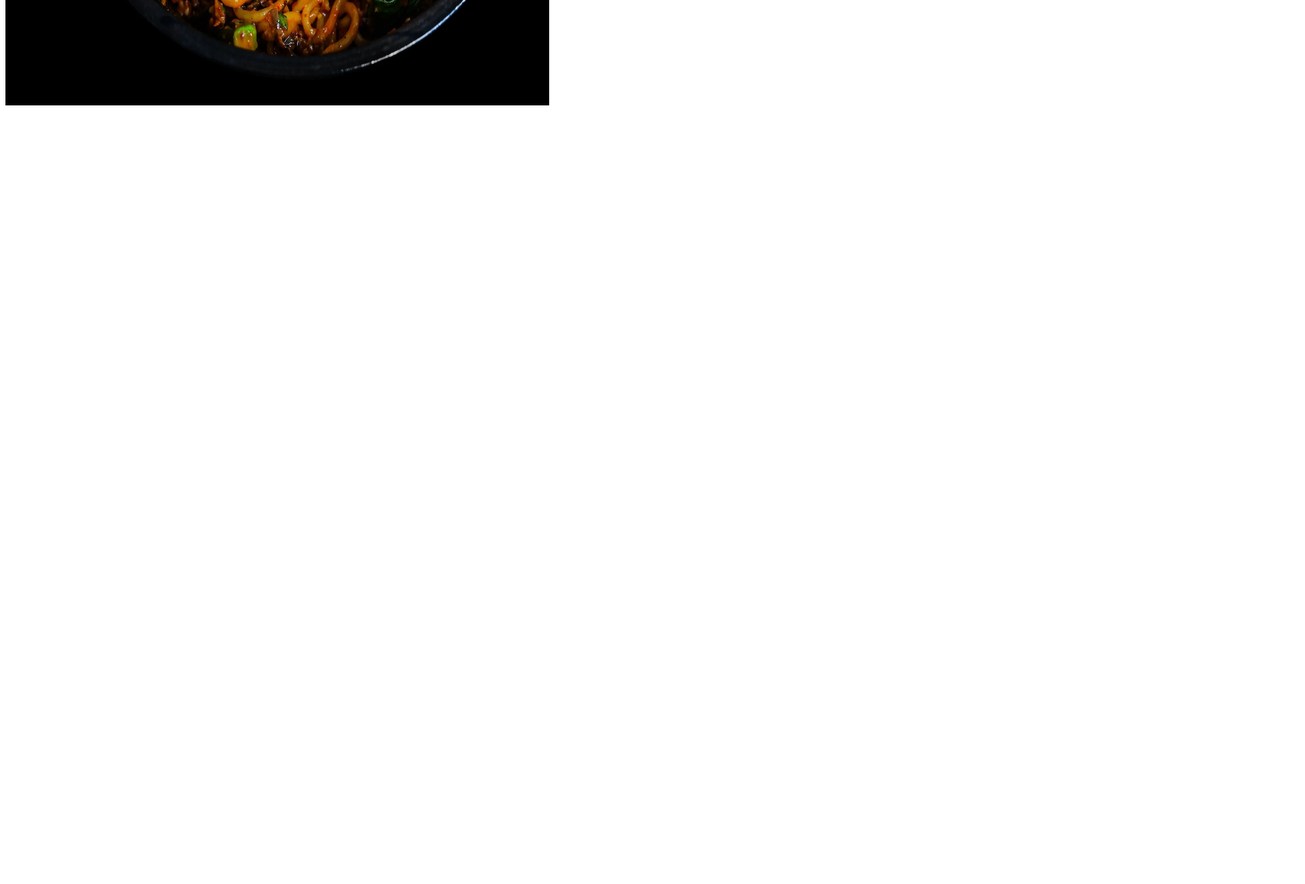
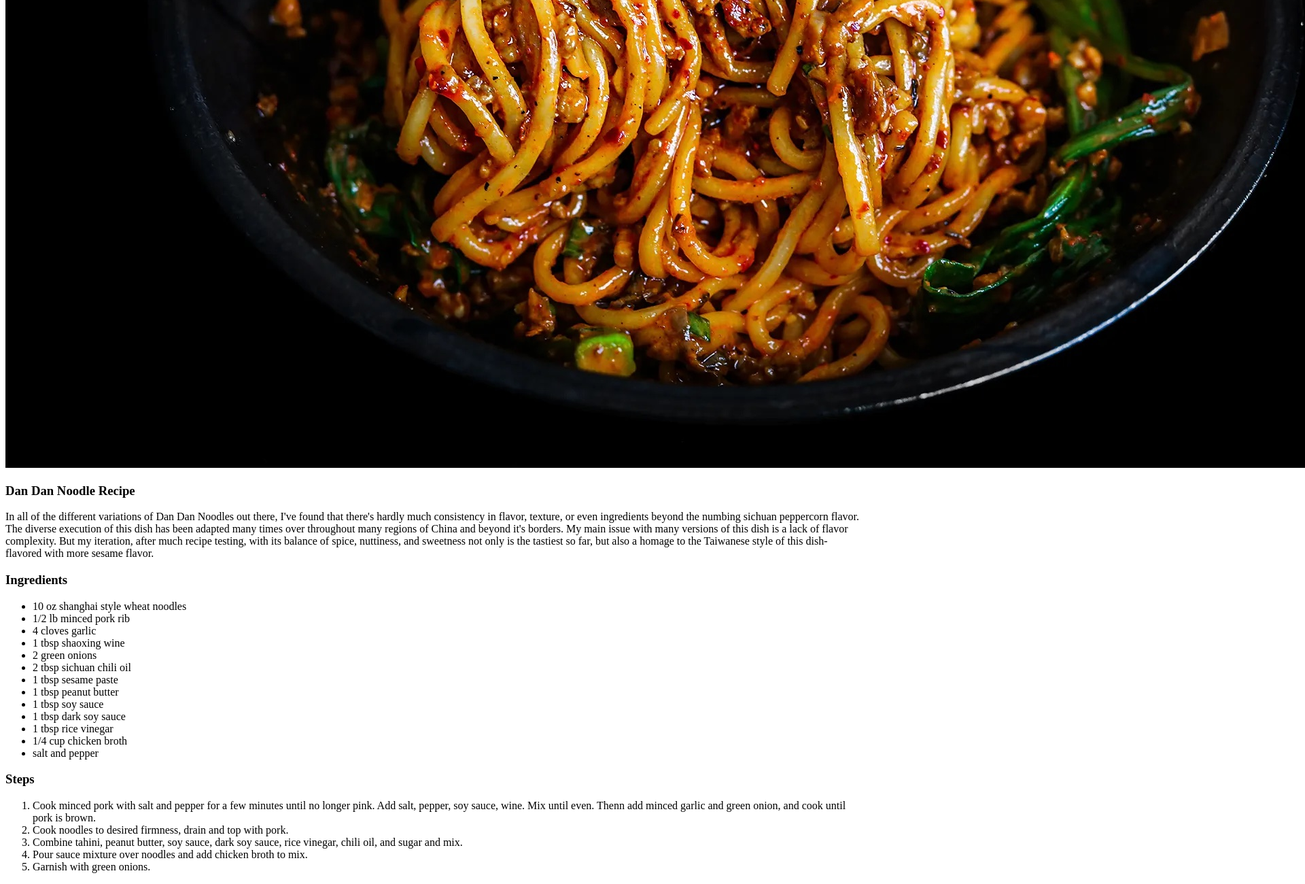
Before and after one commit to aliciaxl/odin-recipes, a plain HTML site: page recipes/dandannoodles.html in a window 1280 px wide. Shown: the part 725-2025 px from the top of the page at 68% size, 1920 px wide, since content can reach past the window. Before the commit the page ends 892 px from the top, so only its background shows below. Drawn offline with Linux system fonts and the light colour scheme.

Commit message:
Edit odin-recipes

```diff
--- a/recipes/dandannoodles.html
+++ b/recipes/dandannoodles.html
@@ -8,8 +8,48 @@
 <body>
     <h1>Dan Dan Noodles</h1>
 
-    <img src="../images/Dan-Dan-Noodles-11.jpg" alt="Dan Dan Noodles Image" height="800" width="800">
+    <img src="../images/Dan-Dan-Noodles-11.jpg" alt="Dan Dan Noodles Image">
+
+    <h3>Dan Dan Noodle Recipe</h3>
+
+        <p>In all of the different variations of Dan Dan Noodles
+            out there, I've found that there's hardly much consistency in flavor, texture,
+            or even ingredients beyond the numbing sichuan peppercorn flavor. The diverse execution of
+            this dish has been adapted many times over
+            throughout many regions of China and beyond it's borders. My main
+            issue with many versions of this dish is a lack of
+            flavor complexity. But my iteration, after much recipe testing,
+            with its balance of spice, nuttiness, and sweetness not only is the tastiest
+            so far, but also a homage to the Taiwanese style of this dish- flavored with more sesame flavor.
+        </p>
 
 
+    <h3>Ingredients</h3>
+
+      <ul>
+        <li>10 oz shanghai style wheat noodles</li>
+        <li>1/2 lb minced pork rib</li>
+        <li>4 cloves garlic</li>
+        <li>1 tbsp shaoxing wine</li>
+        <li>2 green onions</li>
+        <li>2 tbsp sichuan chili oil</li>
+        <li>1 tbsp sesame paste</li>
+        <li>1 tbsp peanut butter</li>
+        <li>1 tbsp soy sauce</li>
+        <li>1 tbsp dark soy sauce</li>
+        <li>1 tbsp rice vinegar</li>
+        <li>1/4 cup chicken broth</li>
+        <li>salt and pepper</li>
+      </ul>
+
+      <h3>Steps</h3>
+      <ol>
+        <li>Cook minced pork with salt and pepper for a few minutes until no longer pink.
+        Add salt, pepper, soy sauce, wine. Mix until even. Thenn add minced garlic and green onion, and cook until pork is brown.</li>
+        <li>Cook noodles to desired firmness, drain and top with pork.</li>
+        <li>Combine tahini, peanut butter, soy sauce, dark soy sauce, rice vinegar, chili oil, and sugar and mix.</li>
+        <li>Pour sauce mixture over noodles and add chicken broth to mix.</li>
+        <li>Garnish with green onions.</li>
+      </ol>
 </body>
 </html>
```
Also changed, not shown: index.html (+5 -1 lines).
